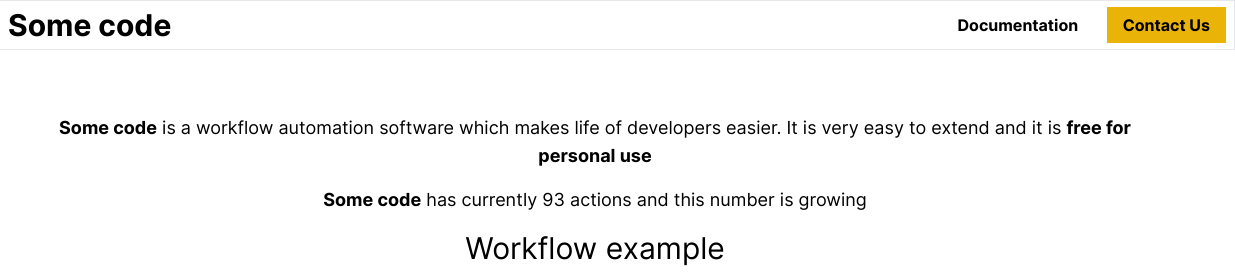
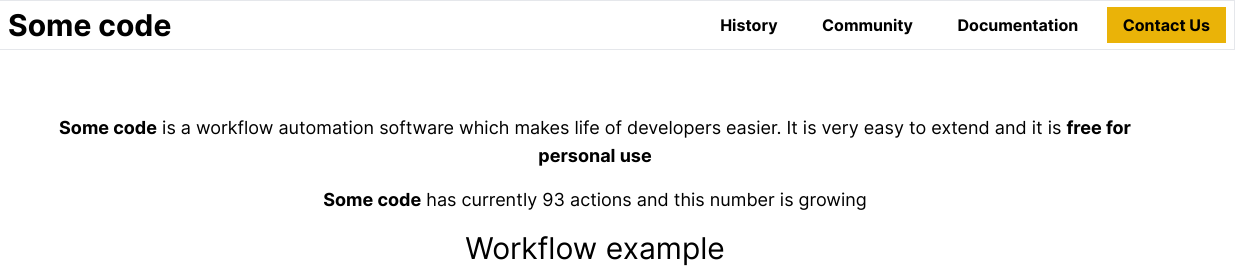
Before and after one commit to etlguru/site, an Astro site: page / in a window 1280 px wide. Shown: the top 280 px of the page, 45-1280 px from the left. Built offline with nearby package versions, Linux system fonts and the light colour scheme; Astro itself is replaced by a stand-in of ours.

Commit message:
Added community link

```diff
--- a/src/components/Navbar.astro
+++ b/src/components/Navbar.astro
@@ -6,6 +6,8 @@ import logo from '../assets/some-code-logo.png'
   <img src={logo.src} class="m-2" alt="Some code logo" />
   <div class="text-3xl font-bold ml-1"><a href="/">Some code</a></div>
   <div class="ml-auto">
+      <a class="hover:bg-gray-500 mr-2 py-2 px-4 hover:text-white font-semibold" href="/history">History</a>
+      <a class="hover:bg-gray-500 mr-2 py-2 px-4 hover:text-white font-semibold" href="https://community.some-code.com/">Community</a>
       <a class="hover:bg-gray-500 mr-2 py-2 px-4 hover:text-white font-semibold" href="/documentation">Documentation</a>
       <a class="bg-yellow-500 hover:bg-blue-500 mr-2 py-2 px-4 hover:text-white font-semibold" href="/contact-us">Contact Us</a>
   </div>
```
